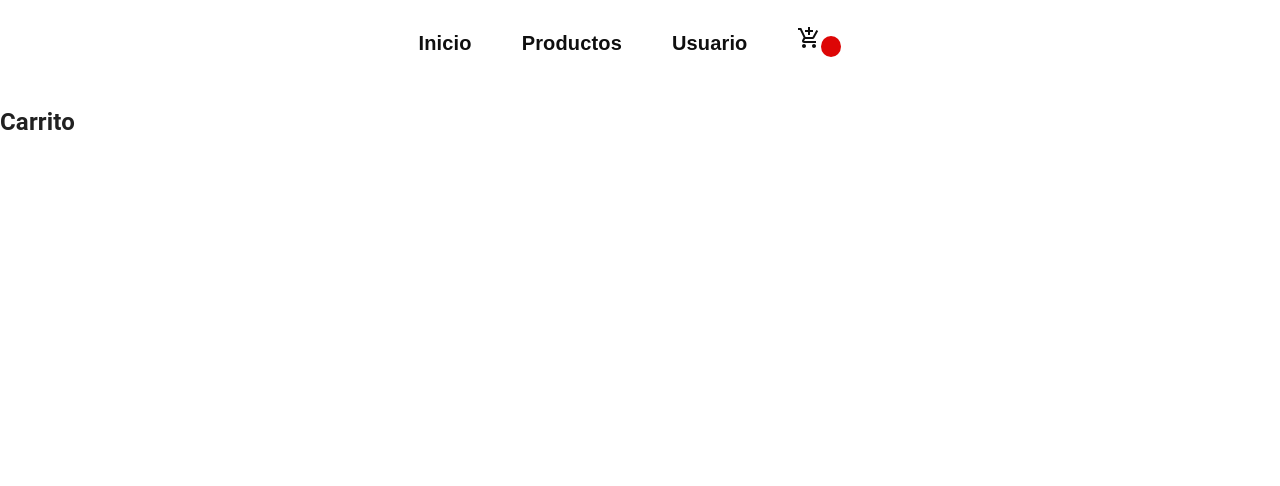
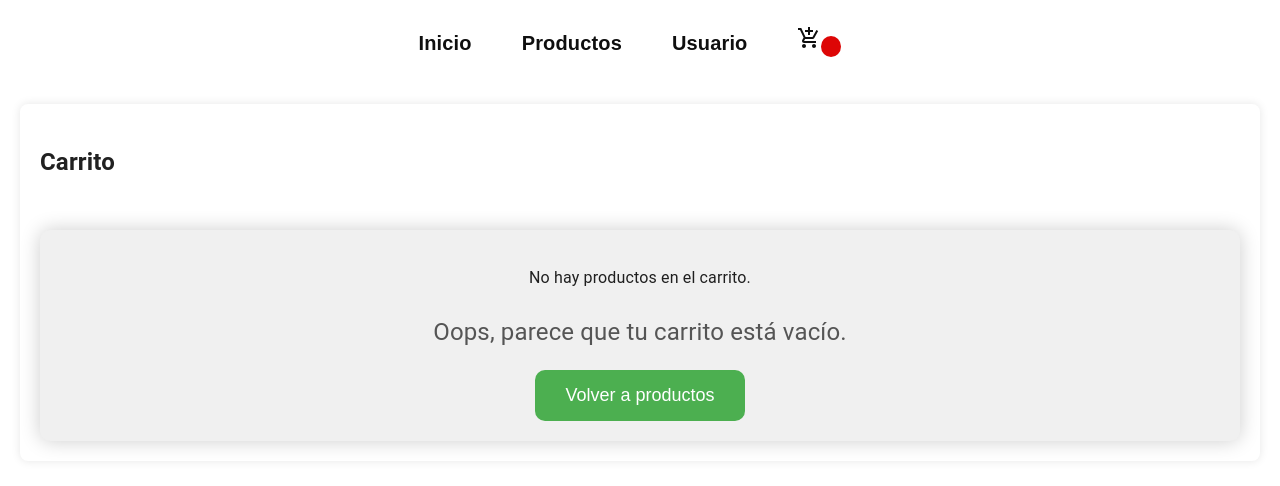
Before and after one commit to jmansur98/-Workshop-Drinks-, a React (Vite) app: page /carrito in a window 1280 px wide. Shown: the top 486 px of the page. Built offline with nearby package versions, Linux system fonts and the light colour scheme.

Commit message:
{[e-commers]}

```diff
--- a/src/App.css
+++ b/src/App.css
@@ -49,3 +49,112 @@ color: #000000;
   justify-content: center;
   height: 50vh;
 }
+/* TuEstilo.css */
+
+.carrito-container {
+  background-color: #fff;
+  padding: 20px;
+  border-radius: 8px;
+  box-shadow: 0 0 10px rgba(0, 0, 0, 0.1);
+  margin: 20px;
+}
+
+.producto-seleccionado {
+  border: 1px solid #ddd;
+  padding: 15px;
+  margin-bottom: 15px;
+  border-radius: 8px;
+  transition: transform 0.3s ease-in-out, box-shadow 0.5s ease-in-out; /* Agregamos transición para transform y box-shadow */
+}
+
+.producto-seleccionado:hover {
+  transform: translateY(-8px); /* Movimiento hacia arriba al pasar el mouse */
+  box-shadow: 0 4px 8px rgba(0, 0, 0, 0.5); /* Sutil sombra para destacar */
+}
+
+.producto-seleccionado h3 {
+  color: #333;
+  font-size: 1.4em;
+  margin-bottom: 10px;
+}
+
+.info-producto {
+  display: flex;
+  gap: 8px;
+}
+
+.info-producto p {
+  margin: 0;
+}
+.info-producto {
+  display: flex;
+  justify-content: space-between;
+}
+.boton-eliminar {
+  background-color: #e74c3c;
+  color: #fff;
+  border: none;
+  padding: 8px 12px;
+  border-radius: 4px;
+  cursor: pointer;
+  transition: background-color 0.3s ease-in-out;
+}
+
+.boton-eliminar:hover {
+  background-color: #c0392b;
+}
+
+.carrito-vacio {
+  text-align: center;
+  margin-top: 50px;
+  padding: 20px;
+  background-color: #f0f0f0;
+  border-radius: 10px;
+  box-shadow: 0 0 20px rgba(0, 0, 0, 0.2);
+  animation: fadeInUp 1s ease-out;
+
+  .mensaje {
+    font-size: 24px;
+    color: #555;
+    margin-bottom: 20px;
+    animation: bounceInDown 1s ease-out;
+  }
+
+  .boton-volver {
+    background-color: #4caf50;
+    color: white;
+    border: none;
+    padding: 15px 30px;
+    border-radius: 10px;
+    cursor: pointer;
+    font-size: 18px;
+    transition: background-color 0.3s ease, transform 0.3s ease;
+
+    &:hover {
+      background-color: #45a049;
+      transform: scale(1.05);
+    }
+  }
+}
+
+@keyframes fadeInUp {
+  from {
+    transform: translateY(20px);
+    opacity: 0;
+  }
+  to {
+    transform: translateY(0);
+    opacity: 1;
+  }
+}
+
+@keyframes bounceInDown {
+  from {
+    transform: translateY(-20px);
+    opacity: 0;
+  }
+  to {
+    transform: translateY(0);
+    opacity: 1;
+  }
+}
--- a/src/componert/CartContext/CartContext.jsx
+++ b/src/componert/CartContext/CartContext.jsx
@@ -2,60 +2,35 @@ import React, { createContext, useContext, useState } from 'react';
 
 const CartContext = createContext();
 
-export const useCart = () => {
-  const context = useContext(CartContext);
-  if (!context) {
-    throw new Error('useCart debe usarse dentro de un proveedor CartProvider');
-  }
-  return context;
-};
+export const useCart = () => useContext(CartContext);
 
 export const CartProvider = ({ children }) => {
-  const [cart, setCart] = useState({
-    cartCount: 0,
-    stock: {},
-    selectedProduct: null,
-  });
+  const [cart, setCart] = useState([]);
 
-  const addToCart = ({ product, quantity }) => {
-    const productId = product.id;
-
-    if (cart.stock[productId] >= quantity) {
-      setCart((prevCart) => ({
-        ...prevCart,
-        cartCount: prevCart.cartCount + quantity,
-        stock: {
-          ...prevCart.stock,
-          [productId]: prevCart.stock[productId] - quantity,
-        },
-        selectedProduct: {
-          ...product,
-          quantity,
-        },
-      }));
-    }
+   const removerFromCart = (productId) => {
+    setCart ((prevCart) => prevCart.filter ((item) => item.product.id !== productId));
   };
 
-  const updateStock = (productId, quantity) => {
-    setCart((prevCart) => ({
-      ...prevCart,
-      stock: {
-        ...prevCart.stock,
-        [productId]: (prevCart.stock[productId] || 0) + quantity,
-      },
-    }));
-  };
+  const addToCart = (product, quantity) => {
+    setCart((prevCart) => {
+      const existingProduct = prevCart.find((item) => item.product.id === product.id);
 
-  const clearCart = () => {
-    setCart({
-      cartCount: 0,
-      stock: {},
-      selectedProduct: null,
+      if (existingProduct) {
+        return prevCart.map((item) =>
+          item.product.id === product.id
+            ? { ...item, quantity: item.quantity + quantity }
+            : item
+        );
+      } else {
+        return [...prevCart, { product, quantity }];
+      }
     });
   };
 
+
+
   return (
-    <CartContext.Provider value={{ ...cart, addToCart, updateStock, clearCart }}>
+    <CartContext.Provider value={{ cart, addToCart, removerFromCart}}>
       {children}
     </CartContext.Provider>
   );
--- a/src/componert/ItemDetailContainer/ItemDetailContainer.jsx
+++ b/src/componert/ItemDetailContainer/ItemDetailContainer.jsx
@@ -14,7 +14,7 @@ const ItemDetailContainer = () => {
   const [loading, setLoading] = useState(!location.state);
   const [error, setError] = useState(null);
   const navigate = useNavigate();
-  const { addToCart, updateStock } = useCart();
+  const { addToCart } = useCart();
 
   useEffect(() => {
     if (!location.state) {
@@ -60,21 +60,9 @@ const ItemDetailContainer = () => {
 
   const handleAddToCart = () => {
     if (quantity > 0 && product && product.stock !== undefined) {
-      console.log('Producto:', product);
 
-      console.log('Stock del producto:', product.stock);
-
-      const currentStock = product.stock; // Almacenamos el stock actual para evitar cambios mientras depuramos
-
-      addToCart({ product, quantity });
-      updateStock(product.id, quantity);
-
-      // Verificamos nuevamente el stock después de llamar a addToCart
-      console.log('Stock después de addToCart:', currentStock);
-
-      navigate('/carrito', { state: { product, quantity } });
-    } else {
-      console.error('No hay suficiente stock disponible o el producto no está completamente cargado.');
+      addToCart(product, quantity);
+      navigate('/carrito');
     }
   };
 
@@ -112,4 +100,4 @@ const ItemDetailContainer = () => {
   );
 };
 
-export default ItemDetailContainer;
+export default ItemDetailContainer
--- a/src/pages/carrito.jsx
+++ b/src/pages/carrito.jsx
@@ -1,22 +1,37 @@
-import React, { useEffect } from 'react';
 import { useCart } from "../componert/CartContext/CartContext";
+import { Link } from 'react-router-dom';
+import "../App.css"
 
 const Carrito = () => {
-  const { selectedProduct } = useCart();
-
-  useEffect(() => {
-    console.log("producto seleccionado", selectedProduct);
-  }, [selectedProduct]);
+  const { cart, removerFromCart } = useCart();
 
   return (
-    <div>
+    <div className="carrito-container">
       <h2>Carrito</h2>
-      {selectedProduct && (
-        <div>
-          <h3>Producto Seleccionado</h3>
-          <p>Nombre: {selectedProduct.name}</p>
-          <p>Precio: ${selectedProduct.price}</p>
-          <p>Cantidad: {selectedProduct.quantity}</p>
+      {cart.length > 0 ? (
+        cart.map((item, index) => (
+          <div key={index} className="producto-seleccionado">
+            <h3>Producto Seleccionado</h3>
+            <div className="info-producto">
+            <p>Nombre: {item.product.name}</p>
+            <p>Precio: ${item.product.price}</p>
+            <p>Cantidad: {item.quantity}</p>
+          </div>
+            <button
+              className="boton-eliminar"
+              onClick={() => removerFromCart (item.product.id)} >
+              X
+            </button>
+          </div>
+
+        ))
+      ) : (
+        <div className="carrito-vacio">
+          <p>No hay productos en el carrito.</p>
+          <p className="mensaje">Oops, parece que tu carrito está vacío.</p>
+          <Link to="/">
+            <button className="boton-volver">Volver a productos</button>
+          </Link>
         </div>
       )}
     </div>
```
Also changed, not shown: src/componert/Item/Item.css (line endings or trailing spaces).
